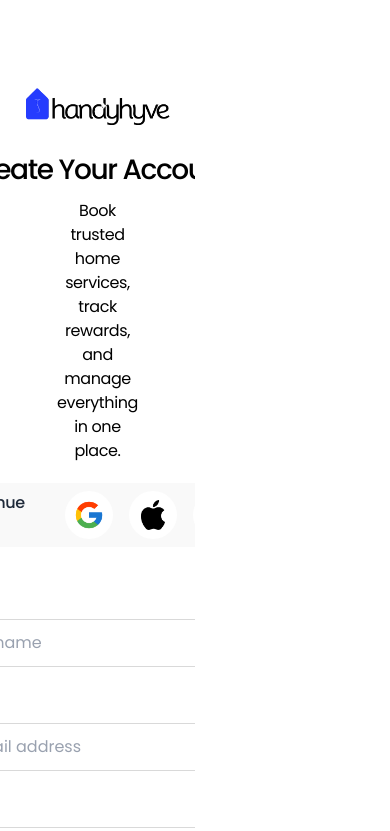
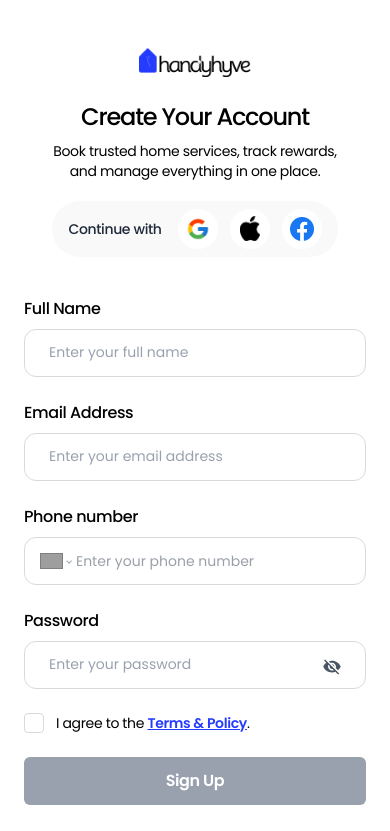
Before and after one commit to Fagbayibo/HandyB-Frontend, a React (Vite) app: page /signup in a window 390 px wide. Shown: the top 831 px of the page. Built offline with nearby package versions, Linux system fonts and the light colour scheme; grey boxes are pictures that could not be loaded.

Commit message:
feat(ui): make right-side login image sticky and responsive
- Updated layout to keep image sticky on scroll
- Ensured full height/width with object-cover
- Fixed overflow issue on large screens
- Improved responsive behavior for right-side background image

```diff
--- a/package.json
+++ b/package.json
@@ -17,6 +17,7 @@
     "lucide-react": "^0.544.0",
     "react": "^19.1.1",
     "react-dom": "^19.1.1",
+    "react-icons": "^5.5.0",
     "react-phone-number-input": "^3.4.12",
     "react-router": "^7.8.2",
     "react-router-dom": "^7.8.2",
--- a/src/auth/Login.jsx
+++ b/src/auth/Login.jsx
@@ -27,6 +27,7 @@ export default function Login() {
   // };
 
   return (
+    <>
     <div className="min-h-screen flex flex-col lg:flex-row bg-white font-poppins">
       {/* Left Section (Form) */}
       <div className="w-1/2 overflow-y-auto p-8 flex flex-col mt-14 space-y-3">
@@ -84,5 +85,6 @@ export default function Login() {
         </div>
       </div>
     </div>
+    </>
   );
 }
--- a/src/auth/SignUp.jsx
+++ b/src/auth/SignUp.jsx
@@ -3,10 +3,13 @@ import MainLogo from "../assets/images/HandyLogo.png";
 import GoogleIcon from "../assets/images/google.png";
 import AppleIcon from "../assets/images/apple.png";
 import FacebookIcon from "../assets/images/facebook.png";
-import { useState } from "react";
-import { signupSchema } from "../utils/validation";
+import {useState} from "react";
+import {signupSchema} from "../utils/validation";
 import PhoneInput from "react-phone-number-input";
 import "react-phone-number-input/style.css";
+import {IoMdEyeOff} from "react-icons/io";
+import {IoEye} from "react-icons/io5";
+import {TiWarning} from "react-icons/ti";
 
 export default function Signup() {
   const [fullName, setFullName] = useState("");
@@ -15,131 +18,230 @@ export default function Signup() {
   const [password, setPassword] = useState("");
   const [loading, setLoading] = useState(false);
   const [error, setError] = useState({});
+  const [showPassword, setShowPassword] = useState(false);
+  const [termsCondition, setTermCondition] = useState(false);
+
+  const isFormValid = fullName && email && phone && password && termsCondition;
 
   const handleSubmit = async (e) => {
     e.preventDefault();
-    const formData = { fullName, email, phone, password };
+    const formData = { fullName, email, phone, password, termsCondition };
 
     try {
       await signupSchema.validate(formData, { abortEarly: false });
       setError({});
-
       console.log("Submitted Data: ", formData);
-      // Call your API here
-      // await api.signup(formData);
     } catch (err) {
+      if (err.inner) {
         const errors = err.inner.reduce((acc, curr) => {
           acc[curr.path] = curr.message;
           return acc;
         }, {});
         setError(errors);
-      console.log("Validation errors:", errors);
+      }
     }
   };
 
   return (
     <div className="min-h-screen flex flex-col lg:flex-row bg-white font-poppins">
       {/* Left Section (Form) */}
-      <div className="w-1/2 overflow-y-auto p-8 flex flex-col items-center mt-14 space-y-6">
+      <div className="w-full lg:w-1/2 overflow-y-auto p-6 sm:p-10 lg:p-16 flex flex-col items-center mt-6 sm:mt-12 space-y-6">
         <div className="flex items-center flex-col">
-          <img src={MainLogo} alt="logo" className="w-36" />
-          {/* LoginHeader Text */}
+          <img src={MainLogo} alt="logo" className="w-28 sm:w-36" />
+
+          {/* Header */}
           <div className="space-y-2 mt-6 text-center">
-            <h2 className="text-[28px] font-medium tracking-tighter">Create Your Account</h2>
-            <p className="tracking-tight px-[120px] text-[16px]">
+            <h2 className="text-2xl sm:text-[28px] font-medium tracking-tighter">Create Your Account</h2>
+            <p className="tracking-tight text-sm sm:text-[16px] px-4 sm:px-12 lg:px-[120px]">
               Book trusted home services, track rewards, and manage everything in one place.
             </p>
           </div>
-          {/* Oauth Login Credentials */}
-          <div className="flex items-center space-x-10 mt-5 px-6 bg-lightgray py-2 rounded-full">
-            <p className="text-[16px] font-medium tracking-tight text-gray-800">Continue with</p>
-            <div className="flex items-center justify-center space-x-4">
-              <div className="w-12 h-12 bg-white rounded-full flex items-center justify-center cursor-pointer">
-                <img src={GoogleIcon} alt="google icon" className="w-8" />
+
+          {/* Oauth */}
+          <div className="flex items-center space-x-4 sm:space-x-6 lg:space-x-10 mt-5 px-4 sm:px-6 bg-lightgray py-2 rounded-full">
+            <p className="text-sm sm:text-[16px] font-medium tracking-tight text-gray-800">Continue with</p>
+            <div className="flex items-center justify-center space-x-3 sm:space-x-4">
+              <div className="w-10 h-10 sm:w-12 sm:h-12 bg-white rounded-full flex items-center justify-center cursor-pointer">
+                <img src={GoogleIcon} alt="google icon" className="w-6 sm:w-8" />
               </div>
-              <div className="w-12 h-12 bg-white rounded-full flex items-center justify-center cursor-pointer">
-                <img src={AppleIcon} alt="apple icon" className="w-6" />
+              <div className="w-10 h-10 sm:w-12 sm:h-12 bg-white rounded-full flex items-center justify-center cursor-pointer">
+                <img src={AppleIcon} alt="apple icon" className="w-5 sm:w-6" />
               </div>
-              <div className="w-12 h-12 bg-white rounded-full flex items-center justify-center cursor-pointer">
-                <img src={FacebookIcon} alt="facebook icon" className="w-8" />
+              <div className="w-10 h-10 sm:w-12 sm:h-12 bg-white rounded-full flex items-center justify-center cursor-pointer">
+                <img src={FacebookIcon} alt="facebook icon" className="w-6 sm:w-8" />
               </div>
             </div>
           </div>
         </div>
 
         {/* Form Fields */}
-        <div className="px-20 mt-4">
-          <form onSubmit={handleSubmit} className="flex flex-col space-y-6">
+        <div className="w-full max-w-[480px] mt-4">
+          <form onSubmit={handleSubmit} className="flex flex-col space-y-6 sm:space-y-8">
             {/* Full Name */}
-            <div className="flex flex-col space-y-2 w-[480px]">
+            <div className="flex flex-col space-y-2 w-full">
+              <div className="flex justify-between">
                 <label className="font-medium tracking-tight text-md">Full Name</label>
+                {error.fullName && (
+                  <p className="tracking-tight text-red-500 flex items-center gap-2 text-sm">
+                    <TiWarning size={18} /> {error.fullName}
+                  </p>
+                )}
+              </div>
               <input
+                value={fullName}
+                onChange={(e) => {
+                  setFullName(e.target.value);
+                  if (error.fullName) setError((prev) => ({ ...prev, fullName: "" }));
+                }}
                 type="text"
                 placeholder="Enter your full name"
-                value={fullName}
-                onChange={(e) => setFullName(e.target.value)}
-                className="h-12 w-full rounded-xl border border-inputborder bg-white pl-6 pr-4 text-gray-700 placeholder-gray-400 focus:border-blue-500 focus:ring-2 focus:ring-blue-200 outline-none transition"
+                className={`h-12 w-full rounded-xl border pl-6 pr-4 text-sm sm:text-base text-gray-700 placeholder-gray-400 outline-none transition
+                  ${error.fullName ? "border-red-500 focus:border-red-500 focus:ring-red-200" : "border-inputborder focus:border-blue-500 focus:ring-blue-200"}
+                `}
               />
-              {error.fullName && <p className="text-red-500 text-sm">{error.fullName}</p>}
             </div>
 
             {/* Email */}
-            <div className="flex flex-col space-y-2 w-[480px]">
+            <div className="flex flex-col space-y-2 w-full">
+              <div className="flex justify-between">
                 <label className="font-medium tracking-tight text-md">Email Address</label>
+                {error.email && (
+                  <p className="tracking-tight text-red-500 flex items-center gap-2 text-sm">
+                    <TiWarning size={18} /> {error.email}
+                  </p>
+                )}
+              </div>
               <input
+                value={email}
+                onChange={(e) => {
+                  setEmail(e.target.value);
+                  if (error.email) setError((prev) => ({ ...prev, email: "" }));
+                }}
                 type="email"
                 placeholder="Enter your email address"
-                value={email}
-                onChange={(e) => setEmail(e.target.value)}
-                className="h-12 w-full rounded-xl border border-inputborder bg-white pl-6 pr-4 text-gray-700 placeholder-gray-400 focus:border-blue-500 focus:ring-2 focus:ring-blue-200 outline-none transition"
+                className={`h-12 w-full rounded-xl border pl-6 pr-4 text-sm sm:text-base text-gray-700 placeholder-gray-400 outline-none transition
+                  ${error.email ? "border-red-500 focus:border-red-500 focus:ring-red-200" : "border-inputborder focus:border-blue-500 focus:ring-blue-200"}
+                `}
               />
-              {error.email && <p className="text-red-500 text-sm">{error.email}</p>}
             </div>
 
-            {/* Phone Number */}
-            <div className="flex flex-col space-y-2 w-[480px]">
+            {/* Phone */}
+            <div className="flex flex-col space-y-2 w-full">
+              <div className="flex justify-between">
                 <label className="font-medium tracking-tight text-md">Phone number</label>
+                {error.phone && (
+                  <p className="tracking-tight text-red-500 flex items-center gap-2 text-sm">
+                    <TiWarning size={18} /> {error.phone}
+                  </p>
+                )}
+              </div>
               <PhoneInput
                 placeholder="Enter your phone number"
                 defaultCountry="US"
                 value={phone}
-                onChange={setPhone}
-                className="h-12 w-full rounded-xl border border-inputborder bg-white pl-4 pr-4 text-gray-700 placeholder-gray-400 outline-none"
+                onChange={(val) => {
+                  setPhone(val);
+                  if (error.phone) setError((prev) => ({ ...prev, phone: "" }));
+                }}
+                className={`h-12 w-full rounded-xl border pl-4 pr-4 text-sm sm:text-base text-gray-700 placeholder-gray-400 outline-none
+                  ${error.phone ? "border-red-500" : "border-inputborder"}
+                `}
               />
-              {error.phone && <p className="text-red-500 text-sm">{error.phone}</p>}
             </div>
 
             {/* Password */}
-            <div className="flex flex-col space-y-2 w-[480px]">
+            <div className="flex flex-col space-y-2 w-full relative">
+              <div className="flex justify-between">
                 <label className="font-medium tracking-tight text-md">Password</label>
+                {error.password && (
+                  <p className="tracking-tight text-red-500 flex items-center gap-2 text-sm">
+                    <TiWarning size={18} /> {error.password}
+                  </p>
+                )}
+              </div>
               <input
-                type="password"
+                value={password}
+                onChange={(e) => {
+                  setPassword(e.target.value);
+                  if (error.password) setError((prev) => ({ ...prev, password: "" }));
+                }}
+                type={showPassword ? "text" : "password"}
                 placeholder="Enter your password"
-                value={password}
-                onChange={(e) => setPassword(e.target.value)}
-                className="h-12 w-full rounded-xl border border-inputborder bg-white pl-6 pr-4 text-gray-700 placeholder-gray-400 focus:border-blue-500 focus:ring-2 focus:ring-blue-200 outline-none transition"
+                className={`h-12 w-full rounded-xl border text-sm sm:text-base pl-6 pr-10 text-gray-700 placeholder-gray-400 outline-none transition
+                  ${error.password ? "border-red-500 focus:border-red-500 focus:ring-red-200" : "border-inputborder focus:border-blue-500 focus:ring-blue-200"}
+                `}
               />
-              {error.password && <p className="text-red-500 text-sm">{error.password}</p>}
+              <button type="button" onClick={() => setShowPassword(!showPassword)} className="absolute right-6 bottom-5 cursor-pointer">
+                {showPassword ? <IoEye size={20} className="text-gray-600" /> : <IoMdEyeOff size={20} className="text-gray-600" />}
+              </button>
             </div>
 
-            {/* Submit Button */}
-            <button
-              type="submit"
-              disabled={loading}
-              className="h-12 w-full bg-blue-600 text-white rounded-xl font-medium hover:bg-blue-700 transition"
+            {/* Terms */}
+            <div className="flex flex-col w-full -mt-2 space-y-1">
+              <div className="flex items-center space-x-3">
+                <div
+                  className={`relative flex items-center justify-center h-5 w-5 rounded
+                    ${error.termsCondition ? "border-2 border-red-500" : "border border-inputborder"}
+                  `}
                 >
-              {loading ? "Creating Account..." : "Sign Up"}
-            </button>
-          </form>
+                  <input
+                    type="checkbox"
+                    checked={termsCondition}
+                    onChange={() => {
+                      setTermCondition(!termsCondition);
+                      if (error.termsCondition) setError((prev) => ({ ...prev, termsCondition: "" }));
+                    }}
+                    className="absolute inset-0 h-full w-full opacity-0 cursor-pointer peer"
+                  />
+                  <div className="peer-checked:bg-blue-500 peer-checked:border-blue-500 h-3 w-3 rounded-sm"></div>
+                </div>
+                <p className="text-sm sm:text-md tracking-tight">
+                  I agree to the{" "}
+                  <a href="#" className="underline font-semibold text-brand">
+                    Terms & Policy
+                  </a>.
+                </p>
               </div>
             </div>
 
-      {/* Right Image Section */}
-      <div className="w-1/2 relative">
-        <div className="sticky top-0 h-screen flex items-center justify-end">
-          <img src={LoginImage} className="max-h-full object-contain" />
+            {/* Submit */}
+            <div>
+              <button
+                type="submit"
+                disabled={!isFormValid || loading}
+                className={`w-full py-3 text-white text-[16px] tracking-tight rounded-md font-semibold cursor-pointer transition
+                  ${isFormValid ? "bg-black hover:bg-gray-900" : "bg-gray-400 cursor-not-allowed"}
+                `}
+              >
+                {loading ? "Loading..." : "Sign Up"}
+              </button>
+            </div>
+          </form>
+
+          <div className="w-full text-center">
+            <button className="text-sm sm:text-md tracking-tight text-center my-6 sm:my-8">
+              Already have an account?
+              <a href="#" className="underline font-semibold text-brand"> Log In</a>
+            </button>
           </div>
         </div>
       </div>
+
+      {/* Right */}
+{/* Right */}
+{/* Right */}
+<div className="w-1/2 hidden md:block">
+  <div className="sticky top-0 h-screen">
+    <img
+      src={LoginImage}
+      className="w-full h-full object-cover"
+      alt="Login background"
+    />
+  </div>
+</div>
+
+
+
+    </div>
   );
 }
--- a/src/index.css
+++ b/src/index.css
@@ -18,4 +18,5 @@ body {
 @theme {
   --color-lightgray: #f9f9f9;
    --color-inputborder: #D9D9D9;
+     --color-brand: #253CFE;
 }
```
Also changed, not shown: src/utils/validation.js (+10 -2 lines), 1 other file (tests, documents, lock files or other folders). Lines whose indentation alone changed are shown as unchanged.
